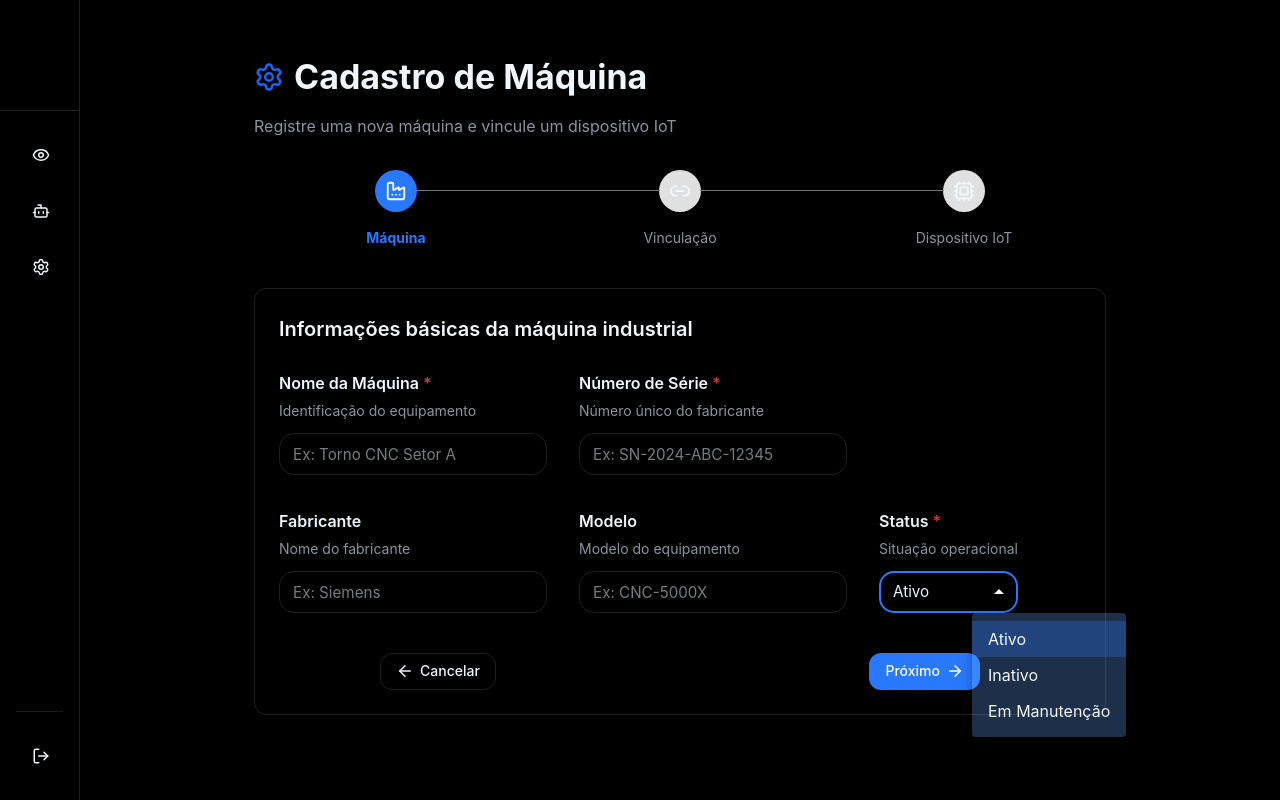
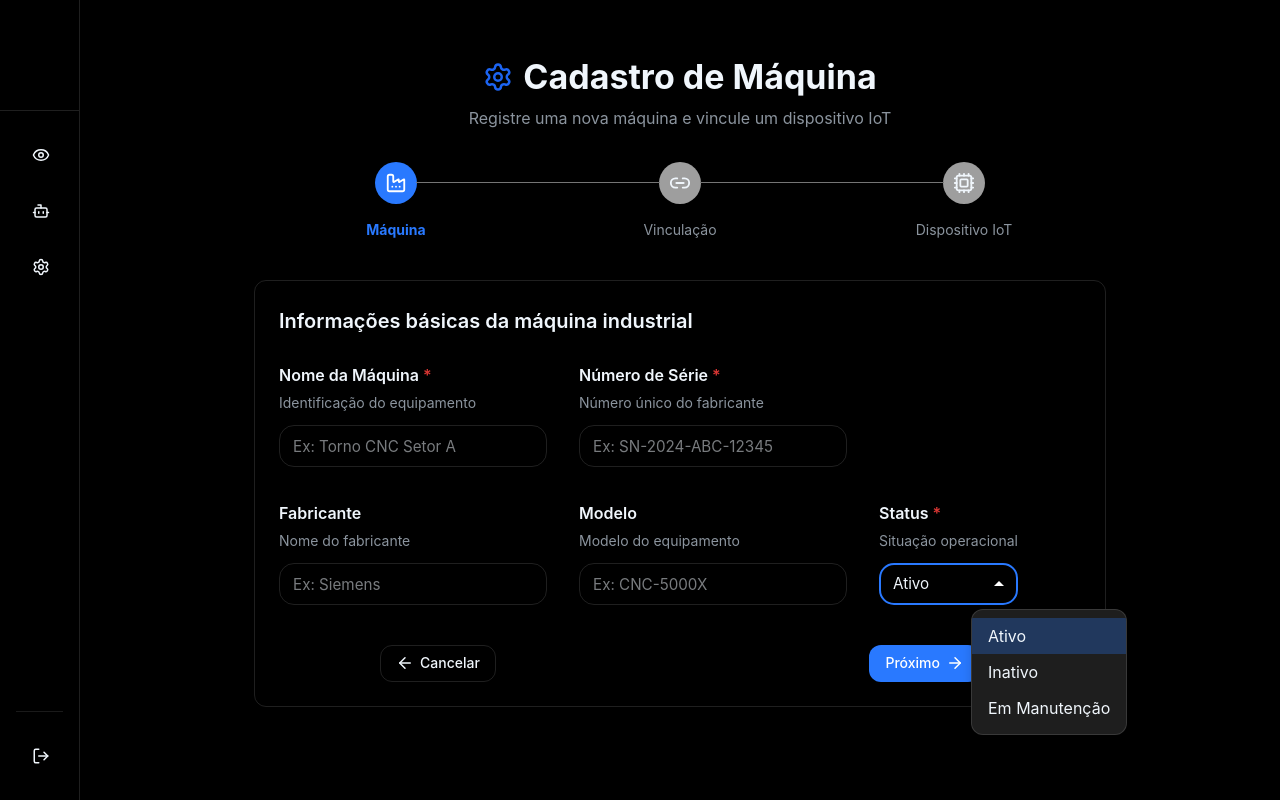
Before and after one commit to SENAISP-Unid601-Projetos/IoTurn, a React (Vite) app in the folder IoturnPage/: page /main/maquinas/cadastro in a window 1280 px wide. Both pictures are taken after a click on the element "Ativo". Built offline with nearby package versions, Linux system fonts and the light colour scheme; no server answers.

Commit message:
Finalização_Cadastro_Machines

```diff
--- a/IoturnPage/src/pages/Cadastro/CadastroMaquina.jsx
+++ b/IoturnPage/src/pages/Cadastro/CadastroMaquina.jsx
@@ -1,10 +1,5 @@
 import React, { useState } from "react";
-import {
-  Box,
-  Typography,
-  Container,
-  Grid, // 👈 Você ainda precisa do Container
-} from "@mui/material";
+import { Box, Typography, Container, Grid } from "@mui/material";
 import { Settings } from "lucide-react";
 import { useNavigate } from "react-router-dom";
 import Buttons from "../Cadastro/components/BottonsActions";
@@ -20,7 +15,7 @@ const statusOptions = [
 
 const CadastroMaquina = () => {
   const navigate = useNavigate();
-  const [activeStep, setActiveStep] = useState(0);
+  const [activeStep] = useState(0);
 
   const [formData, setFormData] = useState({
     name: "",
@@ -46,9 +41,10 @@ const CadastroMaquina = () => {
       <Box
         sx={{
           display: "flex",
-          justifyContent: "space-between",
+          justifyContent: "column",
           alignItems: "center",
-          mb: 2,
+          flexDirection: "column",
+          textAlign: "center",
         }}
       >
         <Box
@@ -56,17 +52,18 @@ const CadastroMaquina = () => {
             display: "flex",
             alignItems: "center",
             gap: "10px",
+            mb: 1,
           }}
         >
           <Settings color={theme.palette.primary.dark} size={30} />
-          <Typography variant="h4" component="h1" fontWeight="bold">
+          <Typography variant="h4" component="h1" fontWeight="bold" sx={{}}>
             Cadastro de Máquina
           </Typography>
         </Box>
-      </Box>
-      <Typography variant="body1" color="text.secondary" sx={{ mb: 4 }}>
+      <Typography variant="body1" color="text.secondary" sx={{ mb: 4}}>
         Registre uma nova máquina e vincule um dispositivo IoT
       </Typography>
+      </Box>
 
       <RegistrationStepper activeStep={activeStep} />
 
--- a/IoturnPage/src/pages/Cadastro/components/FormField.jsx
+++ b/IoturnPage/src/pages/Cadastro/components/FormField.jsx
@@ -27,7 +27,6 @@ const FormField = ({
   options = [],
   ...props
 }) => {
-
   const inputBaseStyle = {
     borderRadius: borderRadius,
     height: 42,
@@ -54,6 +53,17 @@ const FormField = ({
       value={value}
       onChange={onChange}
       sx={inputBaseStyle}
+      MenuProps={{
+        PaperProps: {
+          sx: {
+            backgroundColor: theme.palette.background.default,
+            borderRadius: "12px",
+            border: `1px solid ${theme.palette.divider}`,
+            boxShadow: "0px 4px 12px rgba(0,0,0,0.15)",
+            mt: 0.5,
+          },
+        },
+      }}
       {...props}
     >
       {placeholder && (
@@ -62,7 +72,18 @@ const FormField = ({
         </MenuItem>
       )}
       {options.map((option) => (
-          <MenuItem key={option.value} value={option.value}>
+        <MenuItem
+          key={option.value}
+          value={option.value}
+          sx={{
+            "&.Mui-selected": {
+              backgroundColor: "transparent",
+            },
+            "&.Mui-selected:hover": {
+              backgroundColor: "transparent",
+            },
+          }}
+        >
           {option.label}
         </MenuItem>
       ))}
@@ -120,7 +141,6 @@ const FormField = ({
           </Typography>
         )}
 
-
         {select ? renderSelect() : renderTextField()}
       </Box>
     </Grid>
--- a/IoturnPage/src/pages/Cadastro/components/RegistrationStepper.jsx
+++ b/IoturnPage/src/pages/Cadastro/components/RegistrationStepper.jsx
@@ -53,7 +53,7 @@ const RegistrationStepper = ({ activeStep = 0 }) => {
                                         bgcolor:
                                             index === activeStep
                                                 ? theme.palette.primary.main
-                                                : theme.palette.grey[300],
+                                                : theme.palette.grey[500],
                                         color:
                                             index === activeStep
                                                 ? theme.palette.common.white
```
Lines whose indentation alone changed are shown as unchanged.
